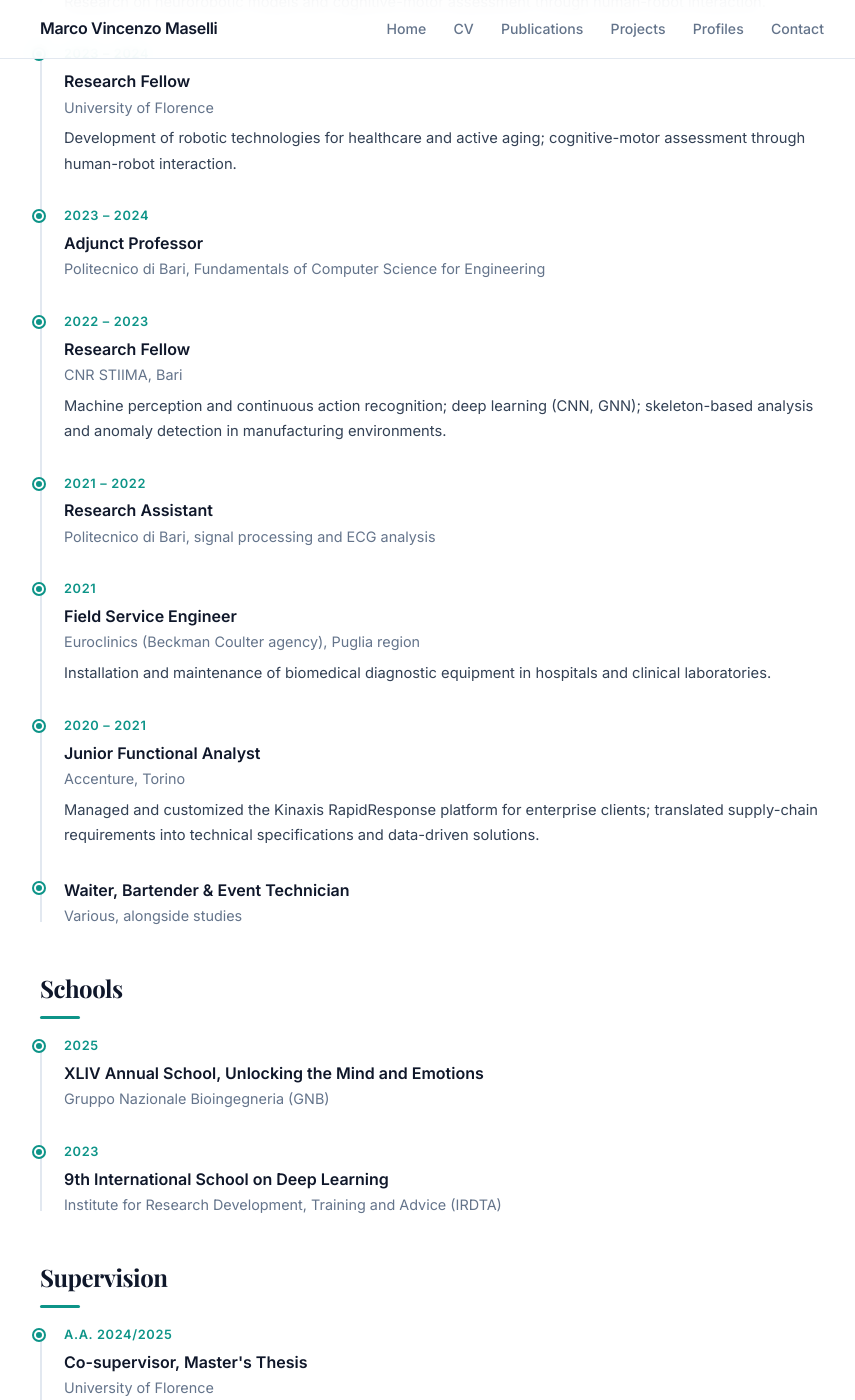
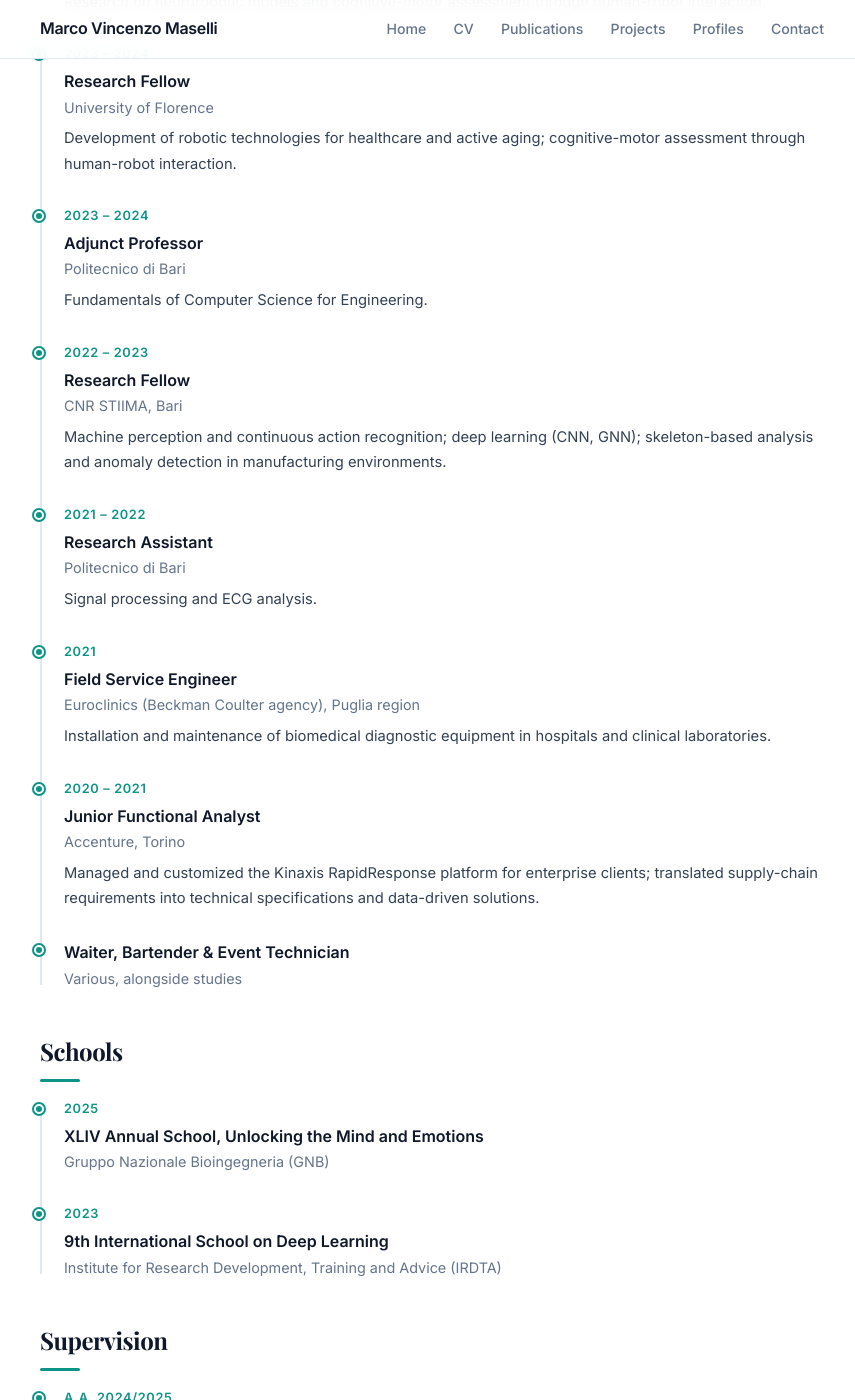
Before and after one commit to marcovmaselli/marcovmaselli.github.io, a Jekyll site: the page built from cv.md, in a window 1280 px wide and 1400 px high, scrolled down 1893 px. Shown: the whole window, without its empty margins (202-1057 px from the left). Built offline with Jekyll 4.4.1, drawn with Linux system fonts in a browser that asks for light colours; a style sheet for code colours, icons or effects is not loaded; some of the changed text lies outside the part shown.

Commit message:
Update CV: refine job descriptions for Adjunct Professor and Research Assistant roles, and clarify Master's thesis co-supervision details

```diff
--- a/cv.md
+++ b/cv.md
@@ -57,7 +57,8 @@ title: Curriculum Vitae
   <div class="timeline-item">
     <div class="timeline-date">2023 – 2024</div>
     <div class="timeline-title">Adjunct Professor</div>
-    <div class="timeline-sub">Politecnico di Bari, Fundamentals of Computer Science for Engineering</div>
+    <div class="timeline-sub">Politecnico di Bari </div>
+    <p style="font-size:0.92rem;">Fundamentals of Computer Science for Engineering.</p>
   </div>
   <div class="timeline-item">
     <div class="timeline-date">2022 – 2023</div>
@@ -68,7 +69,8 @@ title: Curriculum Vitae
   <div class="timeline-item">
     <div class="timeline-date">2021 – 2022</div>
     <div class="timeline-title">Research Assistant</div>
-    <div class="timeline-sub">Politecnico di Bari, signal processing and ECG analysis</div>
+    <div class="timeline-sub">Politecnico di Bari </div>
+    <p style="font-size:0.92rem;">Signal processing and ECG analysis.</p>
   </div>
   <div class="timeline-item">
     <div class="timeline-date">2021</div>
@@ -110,7 +112,7 @@ title: Curriculum Vitae
     <div class="timeline-date">A.A. 2024/2025</div>
     <div class="timeline-title">Co-supervisor, Master's Thesis</div>
     <div class="timeline-sub">University of Florence</div>
-    <p style="font-size:0.92rem;"><em>Design and development of social robotics solutions for cognitive stimulation activities in children</em> — Candidato: Hélène Musca</p>
+    <p style="font-size:0.92rem;"><em>Design and development of social robotics solutions for cognitive stimulation activities in children</em> Candidata: Hélène Musca</p>
   </div>
 </div>
 
```
